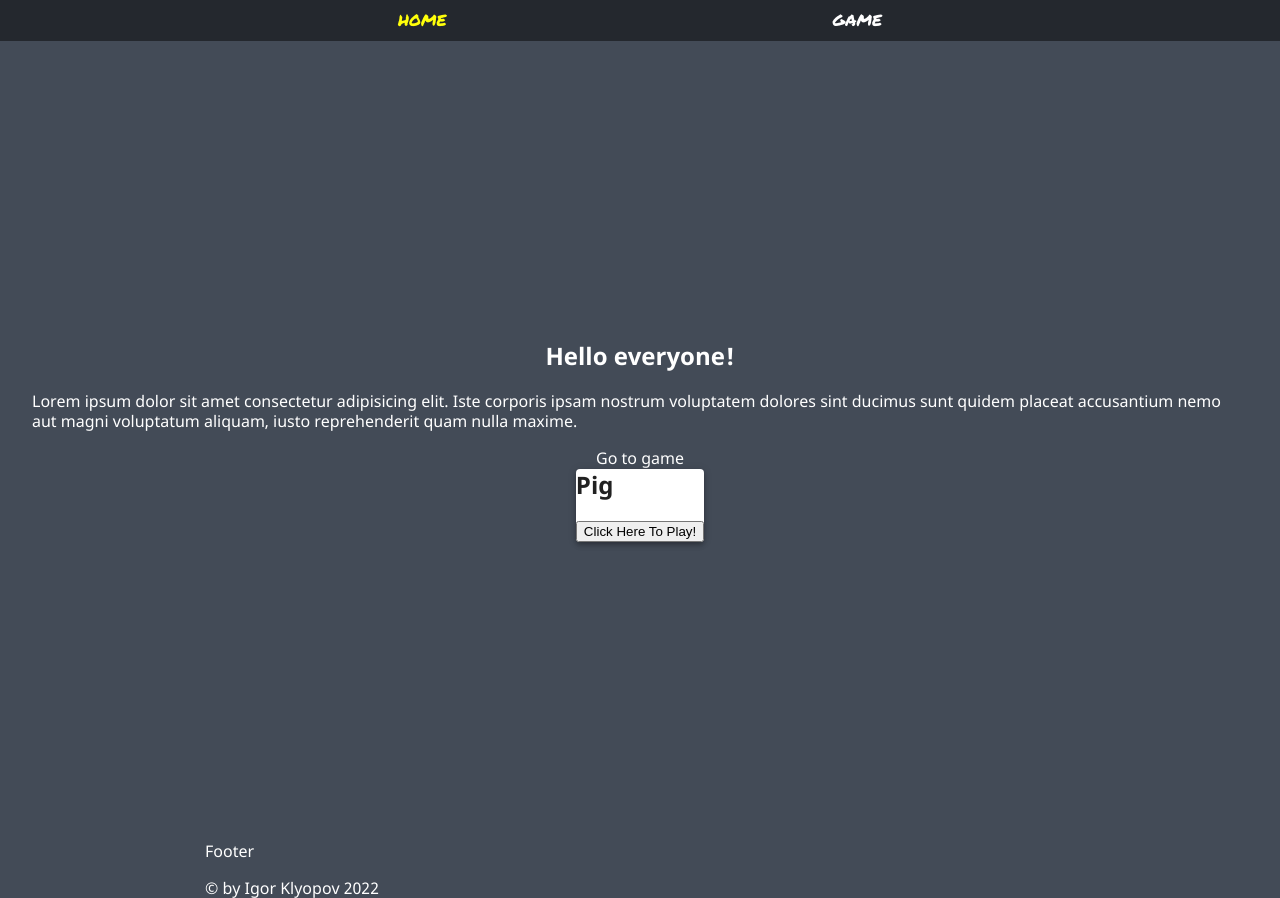
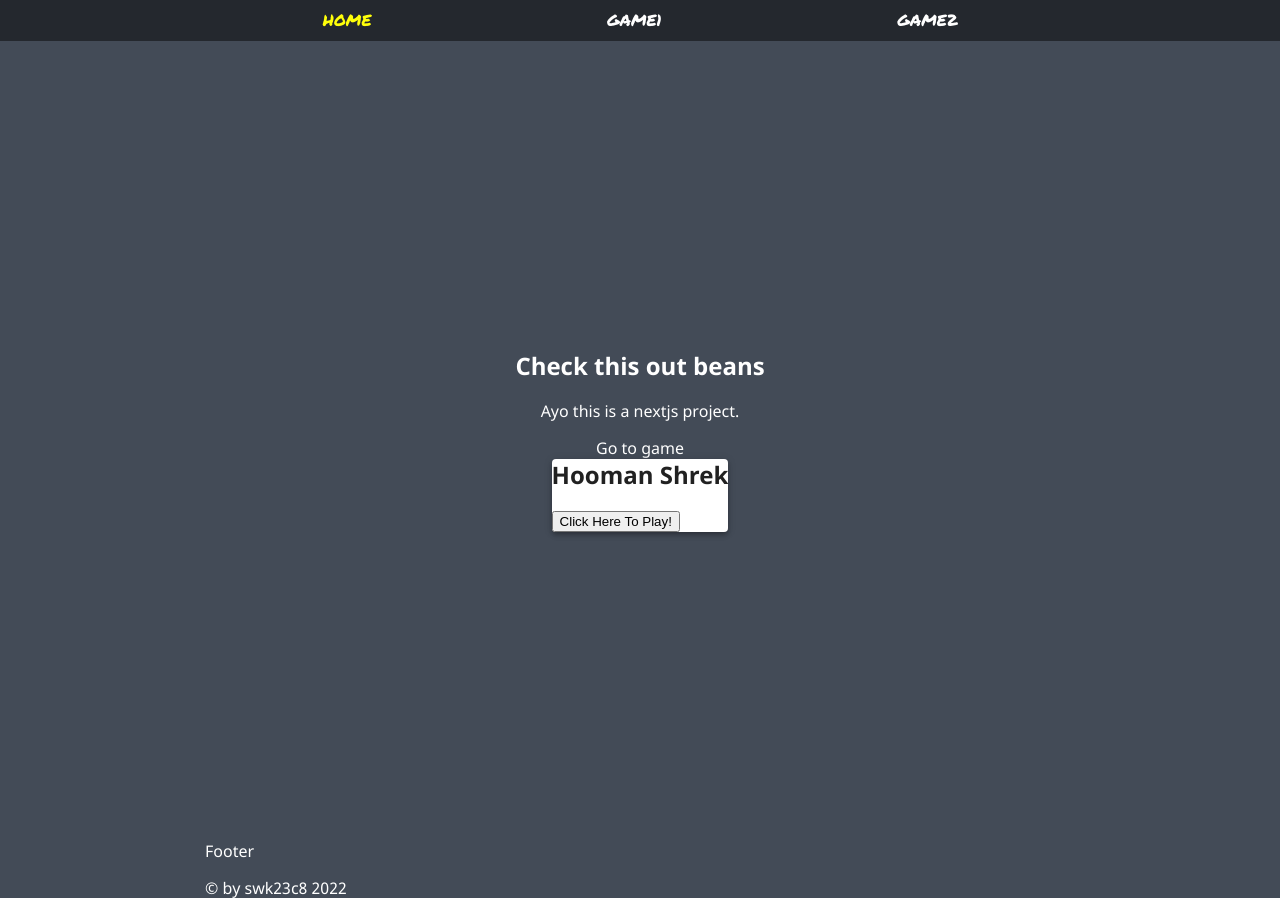
Before and after one commit to swk23C8/next-games, a Next.js app: page / in a window 1280 px wide. Built offline with nearby package versions, Linux system fonts and the light colour scheme.

Commit message:
fixing up

```diff
--- a/components/Footer/Footer.js
+++ b/components/Footer/Footer.js
@@ -9,12 +9,12 @@ const Footer = () => {
         {'© '}
         <a
           color="inherit"
-          href="https://github.com/igorklyopov"
+          href="https://github.com/swk23c8"
           target="_blank"
           rel="noopener noreferrer"
           className="copyrightLink"
         >
-          by Igor Klyopov
+          by swk23c8
         </a>{' '}
         {new Date().getFullYear()}
       </Container>
--- a/components/Header/Header.js
+++ b/components/Header/Header.js
@@ -26,15 +26,28 @@ const Header = () => {
               </Link>
             </li>
             <li>
-              <Link href="/game">
+              <Link href="/game1">
                 <a
                   className={
-                    pathname === '/game'
+                    pathname === '/game1'
                       ? `${styles.link} ${styles.active}`
                       : styles.link
                   }
                 >
-                  Game
+                  Game1
+                </a>
+              </Link>
+            </li>
+            <li>
+              <Link href="/game2">
+                <a
+                  className={
+                    pathname === '/game2'
+                      ? `${styles.link} ${styles.active}`
+                      : styles.link
+                  }
+                >
+                  Game2
                 </a>
               </Link>
             </li>
--- a/components/HomePage/HomePage.js
+++ b/components/HomePage/HomePage.js
@@ -13,20 +13,17 @@ const HomePage = () => {
   return (
     <div className={styles.container}>
       <section className={styles.main}>
-        <h1 className={styles.title}>Hello everyone!</h1>
+        <h1 className={styles.title}>Check this out beans</h1>
 
         <p className={styles.description}>
-          Lorem ipsum dolor sit amet consectetur adipisicing elit. Iste corporis
-          ipsam nostrum voluptatem dolores sint ducimus sunt quidem placeat
-          accusantium nemo aut magni voluptatum aliquam, iusto reprehenderit
-          quam nulla maxime.
+          Ayo this is a nextjs project.
         </p>
         <Link href="/game">
           <a>Go to game</a>
         </Link>
         <Paper elevation={4} className='p-10'>
           <div className='text-center space-y-6'>
-            <h1 className='text-4xl font-bold'>Pig</h1>
+            <h1 className='text-4xl font-bold'>Hooman Shrek</h1>
             <button
               className='text-3xl shadow-3xl bg-gray-300 hover:bg-gray-400 p-3 rounded-2xl'
               onClick={() => router.push('/game2')}
```
Also changed, not shown: components/Game2/Round/Round.js (+22 -17 lines).
